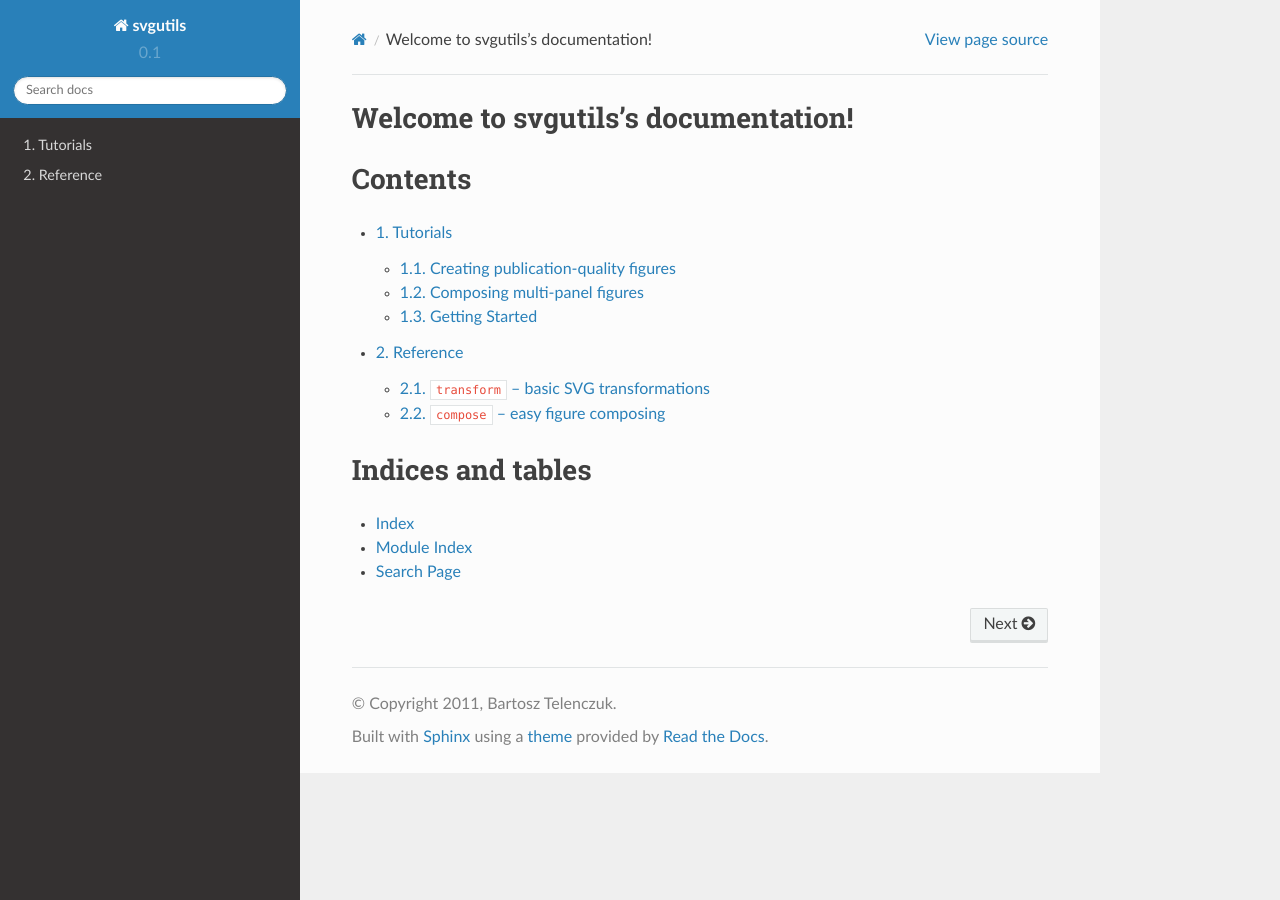
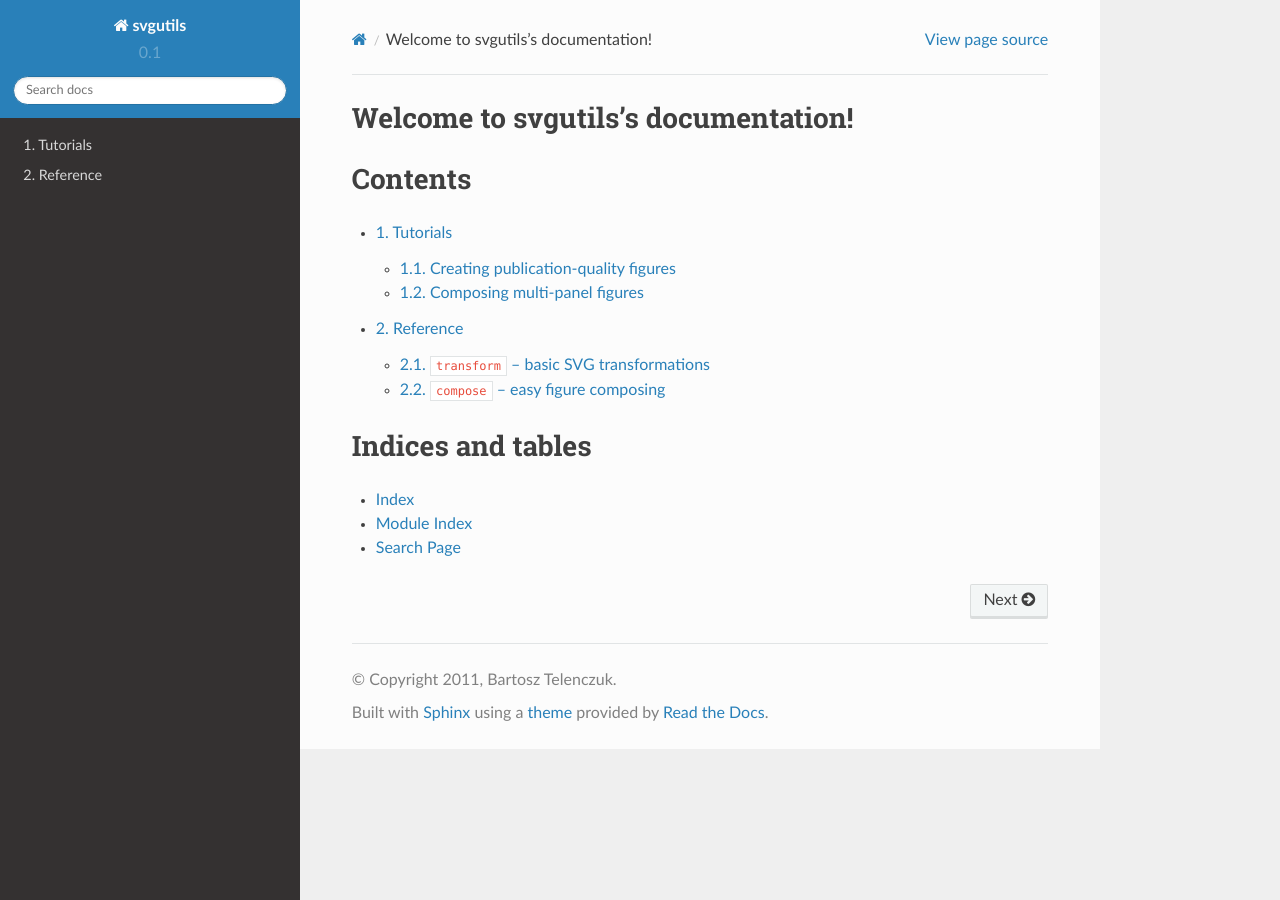
Before and after one commit to btel/svg_utils, a Sphinx documentation site: the page built from docs/source/index.rst, in a window 1280 px wide. Built offline with Sphinx 7.4.7 and the Read the Docs theme 2.0.0, drawn with Linux system fonts in a browser that asks for light colours; pages that are not in the unit, such as notebooks, are missing from menus.

Commit message:
Update tutorials.rst

```diff
--- a/docs/source/tutorials.rst
+++ b/docs/source/tutorials.rst
@@ -6,4 +6,3 @@ Tutorials
 
    tutorials/publication_quality_figures.rst
    tutorials/composing_multipanel_figures.rst
-   tutorials/getting_started.rst
```
